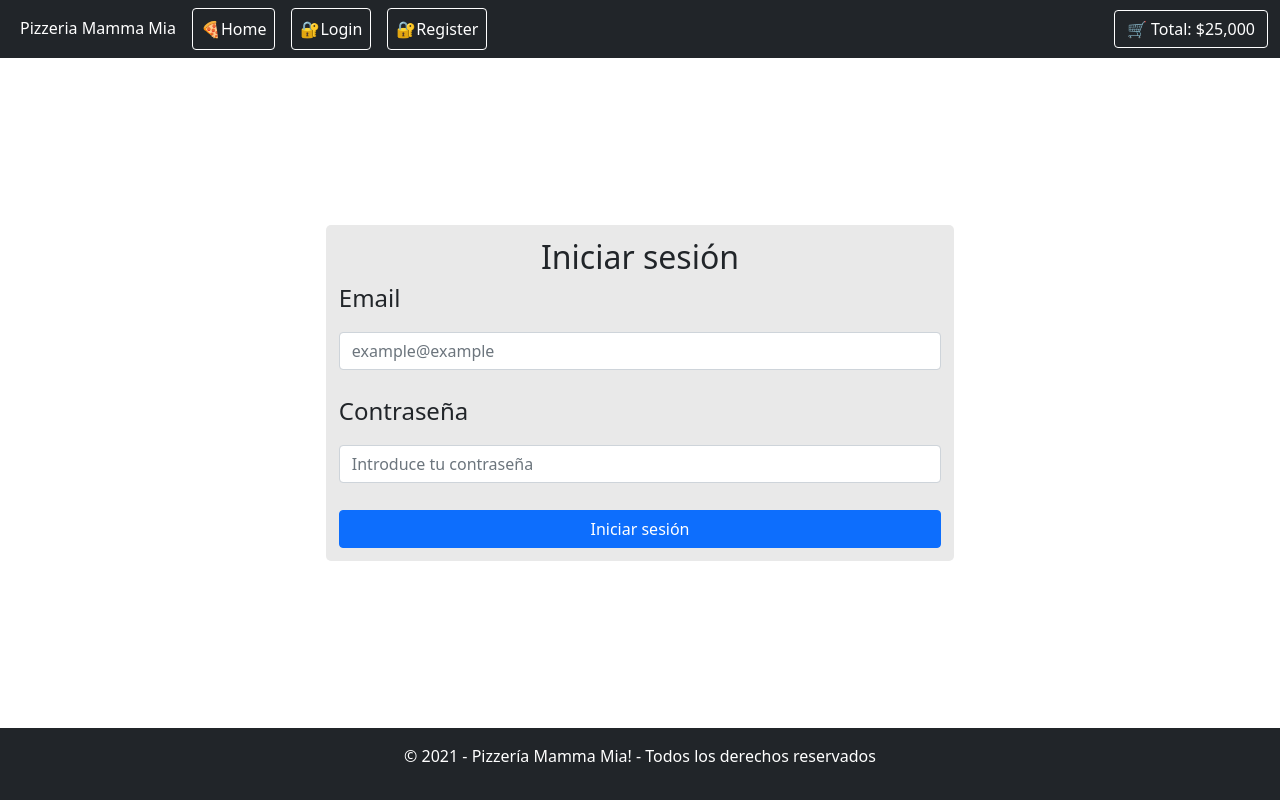
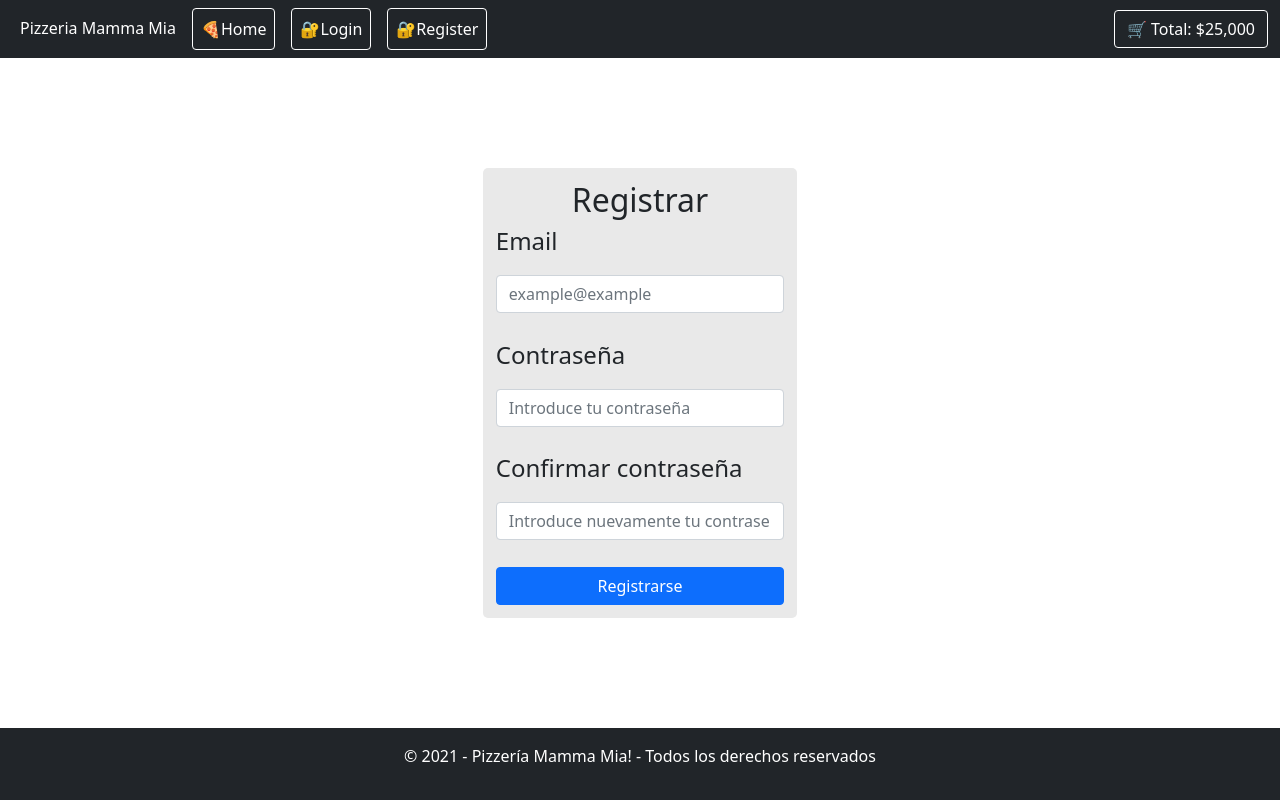
Before and after one commit to gnzrojas/React-hito-1, a React (Vite) app: page / in a window 1280 px wide. Built offline with nearby package versions, Linux system fonts and the light colour scheme.

Commit message:
agregar sweetalert y corregir renderización de errores

```diff
--- a/package.json
+++ b/package.json
@@ -13,7 +13,8 @@
     "bootstrap": "^5.0.2",
     "react": "^18.3.1",
     "react-bootstrap": "^2.9.0-beta.1",
-    "react-dom": "^18.3.1"
+    "react-dom": "^18.3.1",
+    "sweetalert2": "^11.16.0"
   },
   "devDependencies": {
     "@eslint/js": "^9.17.0",
--- a/src/App.jsx
+++ b/src/App.jsx
@@ -11,8 +11,8 @@ const App = () => {
       <Navbar />
       <main className='main-content'>
         {/*<Home />
-        <Register />*/}
-        <Login />
+        <Login />*/}
+        <Register />
       </main>
 
       <Footer />
--- a/src/components/Login.jsx
+++ b/src/components/Login.jsx
@@ -1,43 +1,56 @@
 import React from "react";
 import { useState } from "react";
 import { useFormState } from "react-dom";
+import Swal from "sweetalert2";
 
 function Login() {
-  const [userEmail, setUserEmail] = useState('');
-  const [userPassword, setUserPassword] = useState('');
-  const [errores, setErrores] = useState([])
+  const [userEmail, setUserEmail] = useState("");
+  const [userPassword, setUserPassword] = useState("");
+  const [errores, setErrores] = useState([]);
 
   //Función para validar formulario identificando errores
   function validateLogin() {
     const errores = [];
 
-  if(!userEmail){ errores.push({ campo: 'userEmail', mensaje: 'Debes ingresar un email'})};
-  if(!userPassword){ errores.push({ campo: 'userPassword', mensaje: 'Debes ingresar una contraseña'})};
-  if(userPassword.length < 6 ){ errores.push( {campo: 'userPassword', mensaje: 'La contraseña no puede ser menor a 6 caracteres'})};
+    if (!userEmail) {
+      errores.push({ campo: "userEmail", mensaje: "Debes ingresar un email" });
+    }
+    if (!userPassword) {
+      errores.push({
+        campo: "userPassword",
+        mensaje: "Debes ingresar una contraseña",
+      });
+    }
+    if (userPassword.length < 6) {
+      errores.push({
+        campo: "userPassword",
+        mensaje: "La contraseña no puede ser menor a 6 caracteres",
+      });
+    }
 
     setErrores(errores);
     return errores.length === 0; //Devuelve true si no hay errores y false si hay errores
   }
 
+  function handleSubmit(e) {
+    e.preventDefault();
 
-function handleSubmit(e) {
-  e.preventDefault()
+    const formValido = validateLogin();
 
-  const formValido = validateLogin()
-
-  if (formValido){
-    alert('Has iniciado sesión correctamente')
+    if (formValido) {
+      Swal.fire({
+        title: "Inicio de sesión completado",
+        icon: "success",
+        draggable: true,
+      });
     }
   }
 
   //Función para mostrar mensajes de error
   function getErrorMessage(field) {
     const error = errores.find((err) => err.campo === field);
-  return error ? error.mensaje : null
-};
-
-console.log("errores: ", errores);
-
+    return error ? error.mensaje : null;
+  }
 
   return (
     <section className="register-container container-fluid">
@@ -50,12 +63,17 @@ console.log("errores: ", errores);
             <input
               type="email"
               value={userEmail}
-              className= {`form-control ${getErrorMessage('userEmail') ? 'is-invalid': ''}`}
+              className={`form-control ${
+                getErrorMessage("userEmail") ? "is-invalid" : ""
+              }`}
               placeholder="example@example"
               onChange={(e) => setUserEmail(e.target.value)}
             />
-              { getErrorMessage('userEmail') && (
-                <div className="invalid-feedback">{ getErrorMessage('userEmail') }</div>)}
+            {getErrorMessage("userEmail") && (
+              <div className="invalid-feedback">
+                {getErrorMessage("userEmail")}
+              </div>
+            )}
           </div>
 
           <h4>Contraseña</h4>
@@ -63,15 +81,20 @@ console.log("errores: ", errores);
             <input
               type="password"
               value={userPassword}
-              className= {`form-control ${getErrorMessage('userEmail') ? 'is-invalid': ''}`}
+              className={`form-control ${
+                getErrorMessage("userPassword") ? "is-invalid" : ""
+              }`}
               placeholder="Introduce tu contraseña"
               onChange={(e) => setUserPassword(e.target.value)}
             />
-              { getErrorMessage('userPassword') && (
-                <div className="invalid-feedback">{getErrorMessage('userPassword') }</div>)}
+            {getErrorMessage("userPassword") && (
+              <div className="invalid-feedback">
+                {getErrorMessage("userPassword")}
+              </div>
+            )}
           </div>
 
-          <button type="submit" className = 'btn btn-primary w-100'>
+          <button type="submit" className="btn btn-primary w-100">
             Iniciar sesión
           </button>
         </form>
--- a/src/components/Register.jsx
+++ b/src/components/Register.jsx
@@ -1,6 +1,7 @@
 import React from "react";
 import { useState } from "react";
 import { useFormState } from "react-dom";
+import Swal from 'sweetalert2'
 
 function Register() {
   const [userEmail, setUserEmail] = useState('');
@@ -29,7 +30,12 @@ function handleSubmit(e) {
   const formValido = validateRegister()
 
   if (formValido){
-    alert('Te has registrado con éxito')
+    Swal.fire({
+      title: "Te has registrado con éxito",
+      icon: "success",
+      draggable: true
+    });
+
   }
 }
 
@@ -66,7 +72,7 @@ console.log("errores: ", errores);
             <input
               type="password"
               value={userPassword}
-              className= {`form-control ${getErrorMessage('userEmail') ? 'is-invalid': ''}`}
+              className= {`form-control ${getErrorMessage('userPassword') ? 'is-invalid': ''}`}
               placeholder="Introduce tu contraseña"
               onChange={(e) => setUserPassword(e.target.value)}
               />
--- a/src/main.css
+++ b/src/main.css
@@ -43,7 +43,7 @@
 .register {
     margin: 1em;
     padding: .8em;
-    width: 50%;
+    width: 25%;
     display: flex;
     flex-direction: column;
     justify-content: space-between;
```
Also changed, not shown: 1 other file (tests, documents, lock files or other folders). Lines whose indentation alone changed are shown as unchanged.
